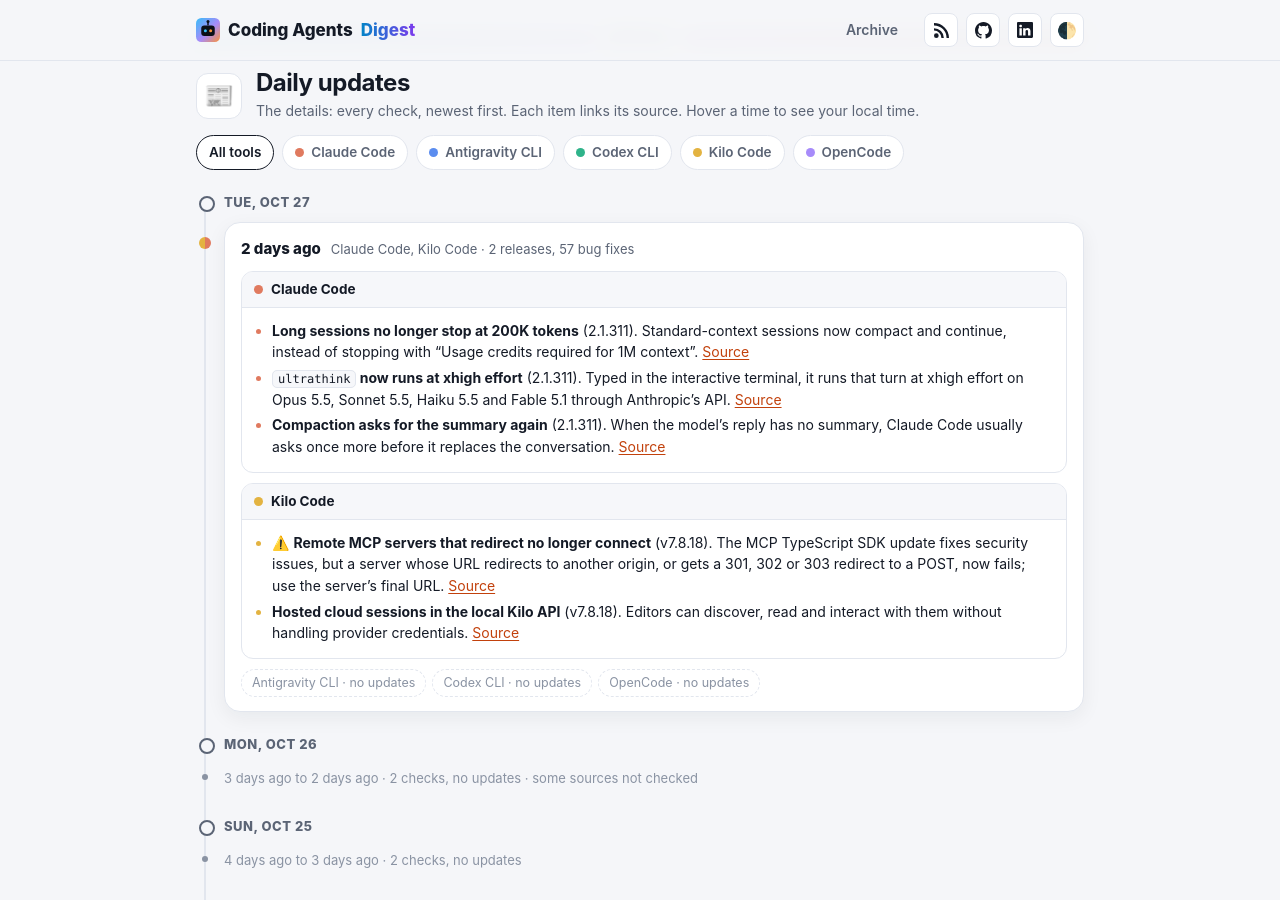
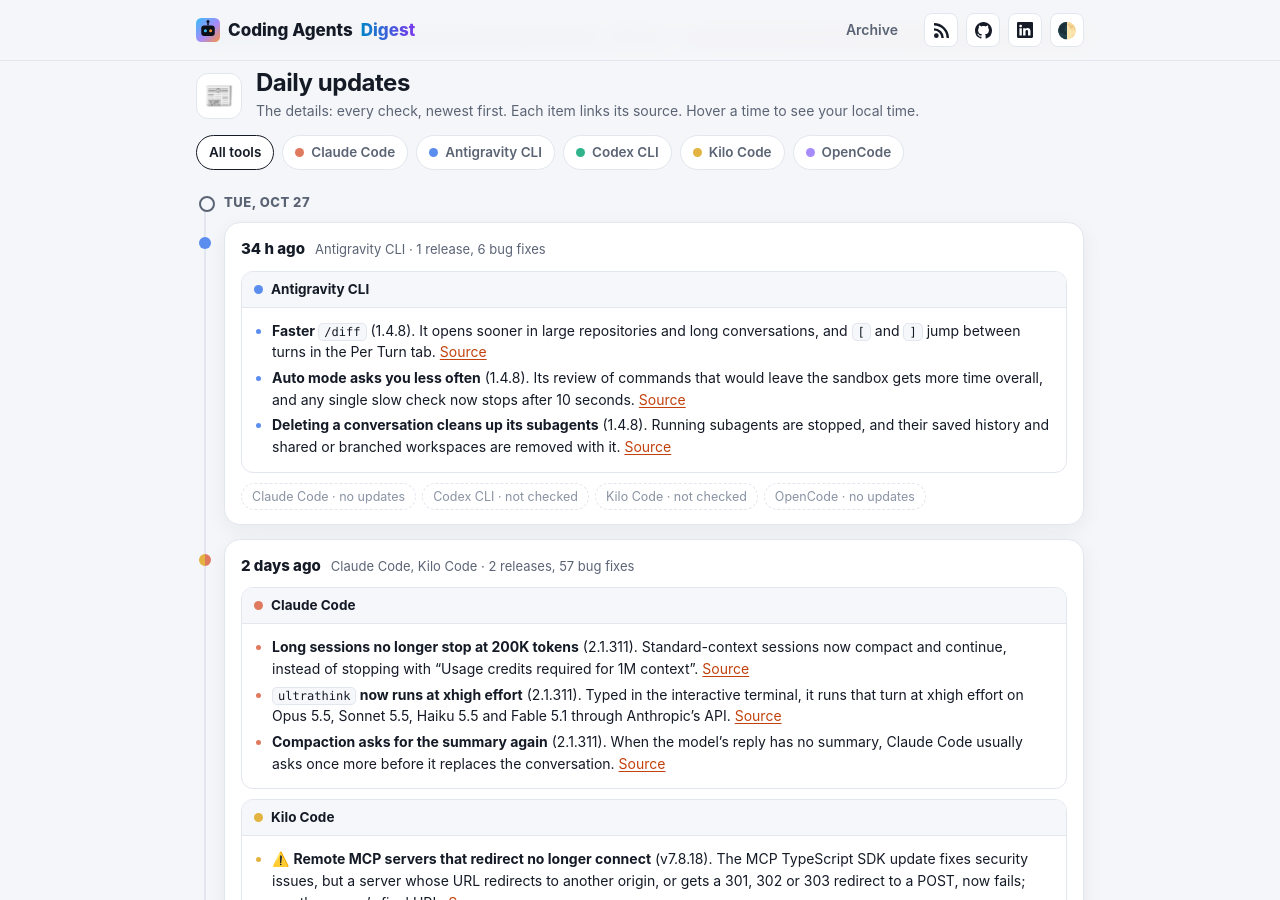
Before and after one commit to IbrahimSobh/coding-agents-digest, a Jekyll site: the page built from docs/index.html, in a window 1280 px wide and 900 px high, scrolled down 1977 px. Built offline with Jekyll 4.4.1, drawn with Linux system fonts in a browser that asks for light colours; some of the changed text lies outside the part shown.

Commit message:
Check 2026-10-27 22:12: Antigravity CLI
Claude-Session: https://claude.ai/code/session_01FsAJhAvxod5Y4BFv9o3CJp

```diff
--- a/docs/_data/brief.json
+++ b/docs/_data/brief.json
@@ -1,6 +1,6 @@
 {
- "updated": "2026-10-27T08:12+03:00",
- "updated_label": "Oct 27, 08:12",
+ "updated": "2026-10-27T22:12+03:00",
+ "updated_label": "Oct 27, 22:12",
  "window": "Oct 20 to Oct 27, 2026",
  "headline": "Claude Code 2.1.311 and Kilo Code 7.8.18 shipped, and Kilo's MCP update breaks remote servers that redirect, so check their URLs.",
  "themes": [
@@ -23,5 +23,5 @@
    "so_what": "expect a one-time sign-in to plugin MCP servers after the agy 1.4.7 update."
   }
  ],
- "watch_next": "Claude Code 2.1.311 changes `ultrathink` and compaction, but the 2.1.309 changes to `ultrareview` and `/rewind` may still break scripts. OpenCode 2 is still opt-in; the day a v2 release becomes \"Latest\" will be big news."
+ "watch_next": "Codex rust-v0.165.0 and Kilo Code v7.8.20 are out but their notes could not be read this run, so the next check retries them. The 2.1.309 changes to `ultrareview` and `/rewind` may still break scripts, and OpenCode 2 is still opt-in."
 }
--- a/docs/_data/headlines.json
+++ b/docs/_data/headlines.json
@@ -23,5 +23,6 @@
   {"updated": "2026-10-25T22:11+03:00", "window": "Oct 18 to Oct 25, 2026", "headline": "Claude Code 2.1.310 and Antigravity CLI 1.4.7 shipped, and agy's plugin sign-in change needs one action."},
   {"updated": "2026-10-26T08:12+03:00", "window": "Oct 19 to Oct 26, 2026", "headline": "Claude Code 2.1.310 and Antigravity CLI 1.4.7 shipped, and agy's plugin sign-in change needs one action."},
   {"updated": "2026-10-26T22:12+03:00", "window": "Oct 19 to Oct 26, 2026", "headline": "Claude Code 2.1.310 and Antigravity CLI 1.4.7 shipped, and agy's plugin sign-in change needs one action."},
-  {"updated": "2026-10-27T08:12+03:00", "window": "Oct 20 to Oct 27, 2026", "headline": "Claude Code 2.1.311 and Kilo Code 7.8.18 shipped, and Kilo's MCP update breaks remote servers that redirect, so check their URLs."}
+  {"updated": "2026-10-27T08:12+03:00", "window": "Oct 20 to Oct 27, 2026", "headline": "Claude Code 2.1.311 and Kilo Code 7.8.18 shipped, and Kilo's MCP update breaks remote servers that redirect, so check their URLs."},
+  {"updated": "2026-10-27T22:12+03:00", "window": "Oct 20 to Oct 27, 2026", "headline": "Claude Code 2.1.311 and Kilo Code 7.8.18 shipped, and Kilo's MCP update breaks remote servers that redirect, so check their URLs."}
 ]
--- a/docs/_data/releases.json
+++ b/docs/_data/releases.json
@@ -258,5 +258,6 @@
   {"tool": "claude-code", "tag": "v2.1.310", "date": "2026-10-23"},
   {"tool": "antigravity-cli", "tag": "1.4.7", "date": "2026-10-24"},
   {"tool": "kilo-code", "tag": "v7.8.18", "date": "2026-10-26"},
-  {"tool": "claude-code", "tag": "v2.1.311", "date": "2026-10-27"}
+  {"tool": "claude-code", "tag": "v2.1.311", "date": "2026-10-27"},
+  {"tool": "antigravity-cli", "tag": "1.4.8", "date": "2026-10-27"}
 ]
--- /dev/null
+++ b/docs/digests/2026-10-27-2212.md
@@ -0,0 +1,28 @@
+---
+layout: digest
+title: "Check: Oct 27, 2026, 22:12"
+date: 2026-10-27 22:12:00 +0300
+run: "Oct 27, 2026, 22:12 (Cairo)"
+since: "Oct 27, 2026, 08:12"
+quiet: false
+summary: "Antigravity CLI 1.4.8 speeds up /diff and cleans up subagents on delete; Codex and Kilo Code could not be read."
+---
+
+Antigravity CLI · 1 release, 6 bug fixes
+
+### Claude Code
+- No updates since Oct 27, 2026, 08:12.
+
+### Antigravity CLI
+- **Faster `/diff`** (1.4.8). It opens sooner in large repositories and long conversations, and `[` and `]` jump between turns in the Per Turn tab. [Source](https://github.com/google-antigravity/antigravity-cli/releases/tag/1.4.8)
+- **Auto mode asks you less often** (1.4.8). Its review of commands that would leave the sandbox gets more time overall, and any single slow check now stops after 10 seconds. [Source](https://github.com/google-antigravity/antigravity-cli/releases/tag/1.4.8)
+- **Deleting a conversation cleans up its subagents** (1.4.8). Running subagents are stopped, and their saved history and shared or branched workspaces are removed with it. [Source](https://github.com/google-antigravity/antigravity-cli/releases/tag/1.4.8)
+
+### Codex CLI
+- Not checked (source could not be read).
+
+### Kilo Code
+- Not checked (source could not be read).
+
+### OpenCode
+- No updates since Oct 27, 2026, 08:12.
```
Also changed, not shown: task/state.json (+4 -4 lines).
